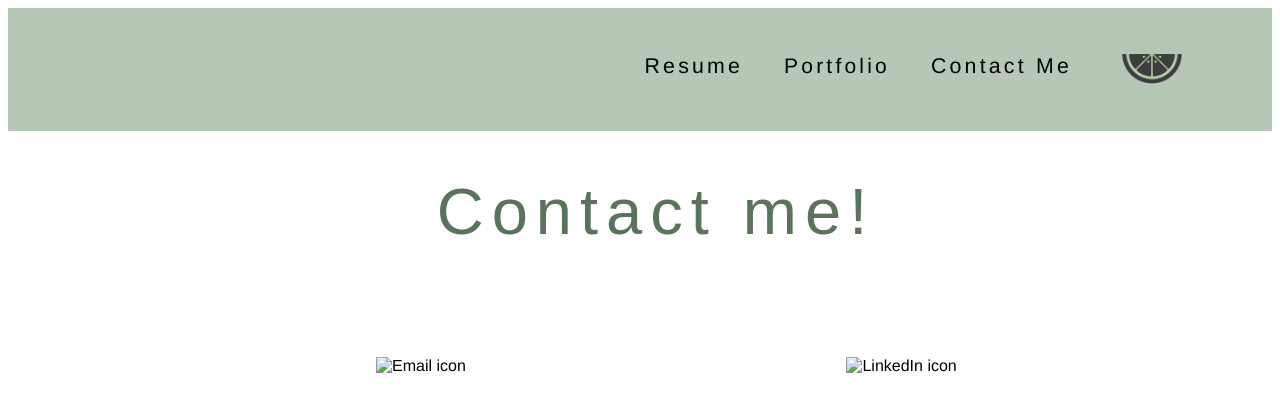
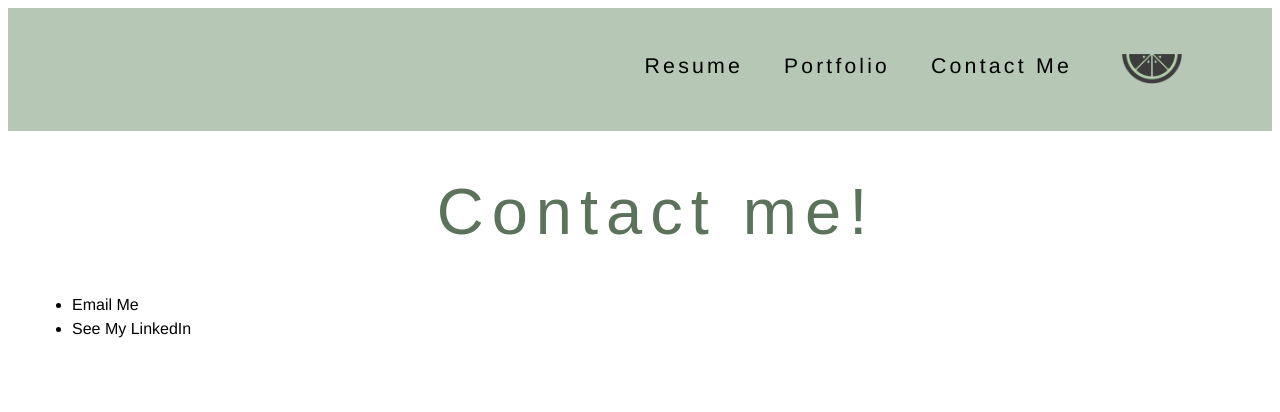
Before and after one commit to lsaloio/lsaloio.github.io, a plain HTML site: page contact.html in a window 1280 px wide. Drawn offline with Linux system fonts and the light colour scheme.

Commit message:
Update contact.html and get rid of icons
Icons were not loading on some computers/browsers

```diff
--- a/contact.html
+++ b/contact.html
@@ -26,11 +26,9 @@
             </header>
 
             <h1 class="contact-head">Contact me!</h1>
-            <div class="contact-icon">
-                <a href="mailto:laurensaloio5@gmail.com"><img class="contact-icon" src="images/email.tiff" alt="Email icon"></a>
-            </div>
-            <div class="contact-icon">
-                <a href="https://www.linkedin.com/in/laurensaloio"><img class="contact-icon" src="images/linkedin.tiff" alt="LinkedIn icon"></a>
-            </div>
+            <ul>
+                <li><a href="mailto:laurensaloio5@gmail.com">Email Me</a></li>
+                <li><a href="https://www.linkedin.com/in/laurensaloio">See My LinkedIn</a></li>
+            </ul>
         </body>
     </html>
```
